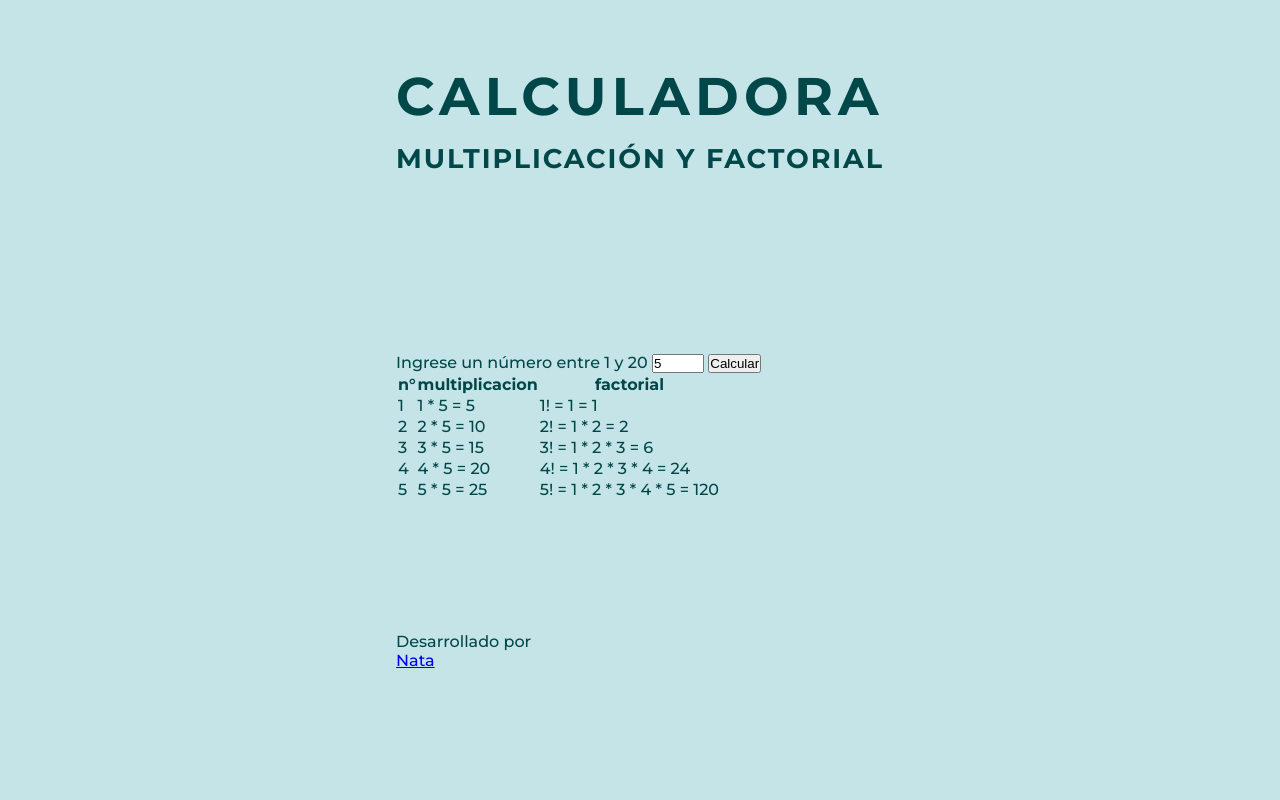
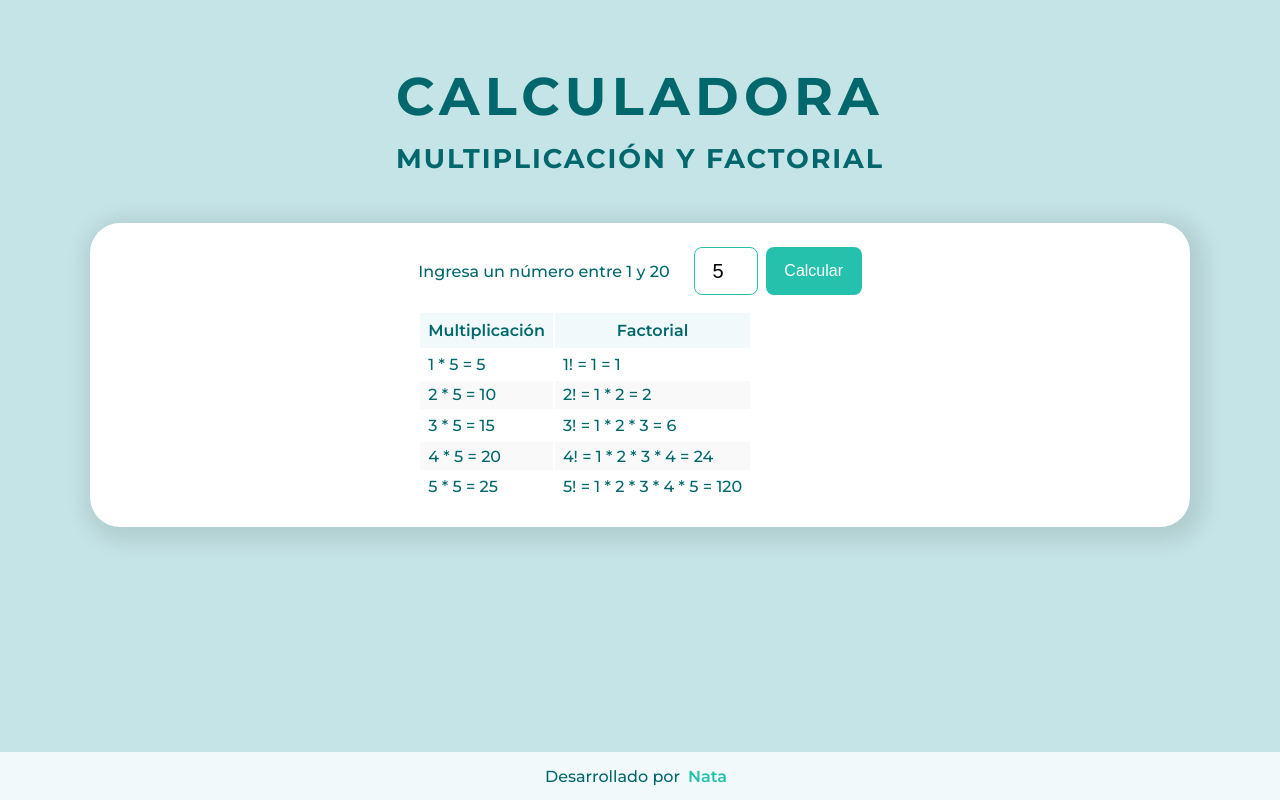
Before and after one commit to NataMellado/m3-desafio3, a plain HTML site: page index.html in a window 1280 px wide. Both pictures are taken after typing "5" into the empty fields and a click on the button "Calcular". Drawn offline with Linux system fonts and the light colour scheme.

Commit message:
Update css, js and readme file.

```diff
--- a/assets/css/style.css
+++ b/assets/css/style.css
@@ -1,8 +1,8 @@
 :root {
     /* colors */
     --clr-primary: #C5E4E7;
-    --clr-secondary: #00474A;
-    --clr-tertiary: ##26C1AD;
+    --clr-secondary: #00686c;
+    --clr-tertiary: #26C1AD;
     --clr-nt-white: #FFFFFF;
     --clr-nt-light: #F2F9FB;
     /* fonts */
@@ -10,8 +10,11 @@
     /* Font size */
     --fs-h1: 3.31rem;
     --fs-h2: 1.688rem;
+    --fs-h3: 1.25rem;
+    --fs-p: 1rem;
     /* font weight */
     --fw-500: 500;
+    --fw-600: 600;
     --fw-700: 700;
     /* letter spacing */
     --ls-h1: 0.084em;
@@ -27,24 +30,21 @@
     box-sizing: border-box;
 }
 
+
+/* Global styles */
 body {
     font-family: var(--ff-primary);
     font-weight: var(--fw-500);
     background-color: var(--clr-primary);
     color: var(--clr-secondary);
-    display: grid;
-    justify-content: center;
-
+    display: flex;
+    flex-direction: column;
+    justify-content: space-between;
+    align-items: center;
+    width: auto;
     min-height: 100dvh;
 }
 
-/* container */
-
-header,
-main,
-footer {
-    max-width: 1000px;
-}
 
 /* header */
 header h1 {
@@ -63,11 +63,112 @@ header h2 {
     margin-bottom: 3rem;
 }
 
+/* main */
+
+main {
+    flex:1
+}
+main .calculator {
+    display: grid;
+    justify-content: center;
+    align-items: center;
+    padding: 1.5rem;
+    background-color: var(--clr-nt-white);
+    box-shadow: 5px 5px 20px 10px rgba(0, 0, 0, 0.1);
+    border-radius: var(--br-1);
+    width: clamp(150px, 90vw, 1100px);
+    margin-bottom: 4rem;
+}
+
+main #form {
+    justify-self: center;
+}
+
+#form {
+    display: flex;
+    align-items: center;
+    gap: 1rem;
+}
+
+@media (max-width: 768px) {
+    #form {
+        flex-direction: column;
+    }
+}
+
+#form label {
+    font-size: clamp(0.7rem, 4vw, var(--fs-p));
+}
+
+#form .input-container {
+    display: flex;
+    align-items: center;
+}
+
+#form input {
+    text-align: center;
+    width: 4rem;
+    height: 3rem;
+    font-size: var(--fs-h3);
+    border: 1px solid var(--clr-tertiary);
+    border-radius: 0.5rem;
+    margin: 0 0.5rem;
+}
+
+#form button {
+    width: 6rem;
+    height: 3rem;
+    font-size: var(--fs-p);
+    border: none;
+    border-radius: 0.5rem;
+    background-color: var(--clr-tertiary);
+    color: var(--clr-nt-white);
+    cursor: pointer;
+    transition: background-color 0.3s ease;
+}
+
+#form button:hover {
+    background-color: var(--clr-secondary);
+}
+
+#tableContainer {
+    margin-top: 1rem;
+    font-size: var(--fs-p);
+    overflow-x: auto;
+}
 
 
+th {
+    background-color: var(--clr-nt-light);
+    color: var(--clr-secondary);
+    font-weight: var(--fw-600);
+    padding: 0.5rem;;
+}
+
+td {
+    padding: 0.3rem 0.5rem;
+}
+
+tr:nth-child(odd) {
+    background-color: #f9f9f9;
+  }
 
 
-.instructions ol {
-    list-style-position: inside;
+/* footer */
+footer {
+    display: flex;
+    justify-content: center;
+    align-items: center;
+    min-height: 3rem;
+    background-color: var(--clr-nt-light);
+    margin-top: auto;
+    width: 100%;
+}
 
+footer a {
+    color: var(--clr-tertiary);
+    font-weight: var(--fw-600);
+    text-decoration: none;
+    margin-left: 0.5rem;
+    margin-right: 0.5rem;
 }
--- a/assets/js/script.js
+++ b/assets/js/script.js
@@ -15,24 +15,21 @@ const showTable = () => {
     // Crear una tabla HTML
     const table = document.createElement("table");
     // Agregar una fila de encabezado a la tabla:  n° | multiplicación | factorial
-    table.innerHTML =
-      "<tr><th>n°</th><th>multiplicacion</th><th>factorial</th></tr>";
+    table.innerHTML = "<tr><th>Multiplicación</th><th>Factorial</th></tr>";
 
     // Llenar tabla con datos
     for (let i = 1; i <= numberInput; i++) {
       const row = table.insertRow();
       const cell1 = row.insertCell(0);
       const cell2 = row.insertCell(1);
-      const cell3 = row.insertCell(2);
 
      // Agregar datos a las celdas
-      cell1.textContent = i;
-      cell2.textContent = `${i} * ${numberInput} = ${i * numberInput}`;
-      cell3.textContent = `${calculateFactorial(i)}`;
+      cell1.textContent = `${i} * ${numberInput} = ${i * numberInput}`;
+      cell2.textContent = `${calculateFactorial(i)}`;
 
       // Mostrar fila en la consola
       console.log(
-        `${i} | ${i} * ${numberInput} = ${i * numberInput} | ${calculateFactorial(i)}`
+        `${i} * ${numberInput} = ${i * numberInput} | ${calculateFactorial(i)}`
       );
     }
 
@@ -61,6 +58,18 @@ const calculateFactorial = (num) => {
     factorialString += `${i}${i !== num ? ' * ' : ' = '}`;
   }
 
-  factorialString += factorial;
+  // Formatear el resultado con puntos
+  factorialString += formatNumberWithPoints(factorial);
+
   return factorialString;
 };
+
+// Función para formatear un número con puntos
+const formatNumberWithPoints = (number) => {
+  return number.toString().replace(/\B(?=(\d{3})+(?!\d))/g, '.');
+};
+
+document.getElementById("form").addEventListener("submit", function (event) {
+  event.preventDefault();
+  showTable();
+});
--- a/index.html
+++ b/index.html
@@ -8,7 +8,7 @@
     <link rel="preconnect" href="https://fonts.googleapis.com" />
     <link rel="preconnect" href="https://fonts.gstatic.com" crossorigin />
     <link
-      href="https://fonts.googleapis.com/css2?family=Montserrat:wght@500;700&display=swap"
+      href="https://fonts.googleapis.com/css2?family=Montserrat:wght@500;600;700&display=swap"
       rel="stylesheet"
     />
   </head>
@@ -20,18 +20,23 @@
 
     <main>
       <article class="calculator">
-        <form id="form" onsubmit="event.preventDefault(); showTable()">
-          <label for="numberInput">Ingrese un número entre 1 y 20</label>
-          <input type="number" id="numberInput" min="1" max="20" />
-          <button type="submit">Calcular</button>
+        <form id="form">
+          <label for="numberInput">Ingresa un número entre 1 y 20</label>
+          <div class="input-container">
+            <input type="number" id="numberInput" min="1" max="20" />
+            <button type="submit">Calcular</button>
+          </div>
         </form>
         <div id="tableContainer"></div>
       </article>
     </main>
 
     <footer>
-      <p>Desarrollado por</p>
-      <a href="https://github.com/NataMellado" target="_blank">Nata</a>
+      <p>
+        Desarrollado por<a href="https://github.com/NataMellado" target="_blank"
+          >Nata</a
+        >
+      </p>
     </footer>
 
     <script src="./assets/js/script.js"></script>
```
Also changed, not shown: assets/images/desktop.png (added), assets/images/mobile.png (added), 1 other file.
